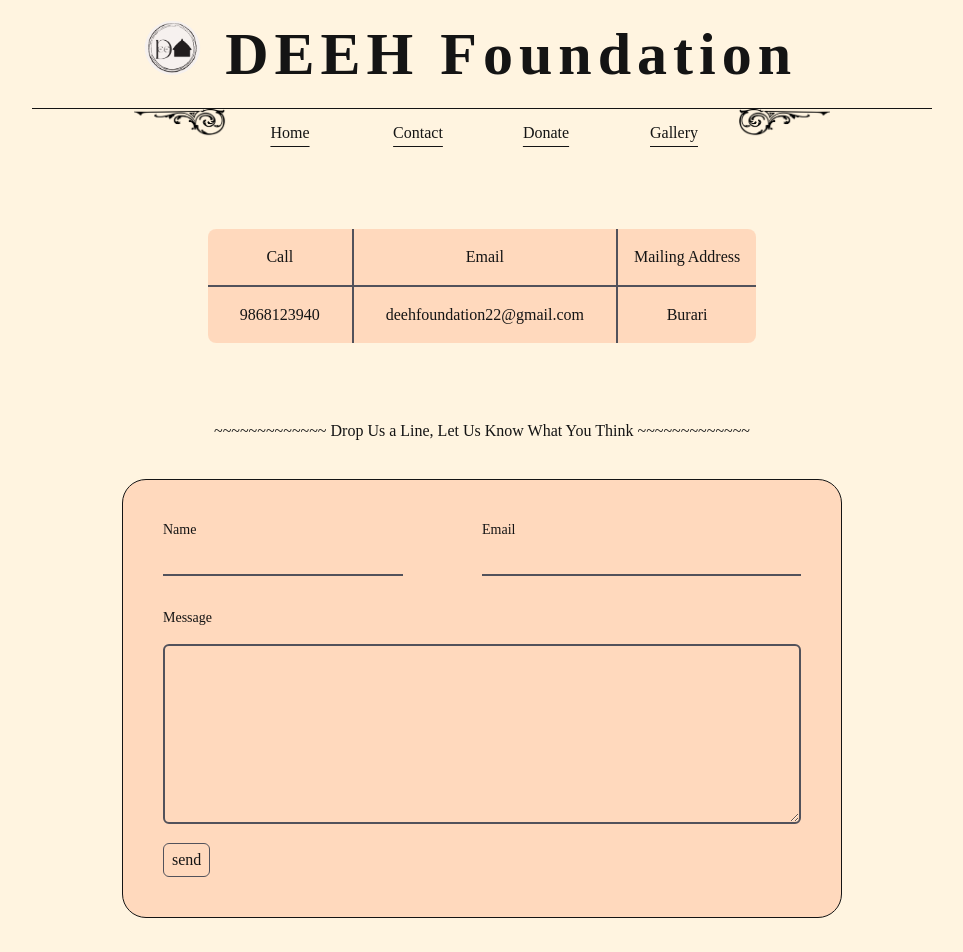
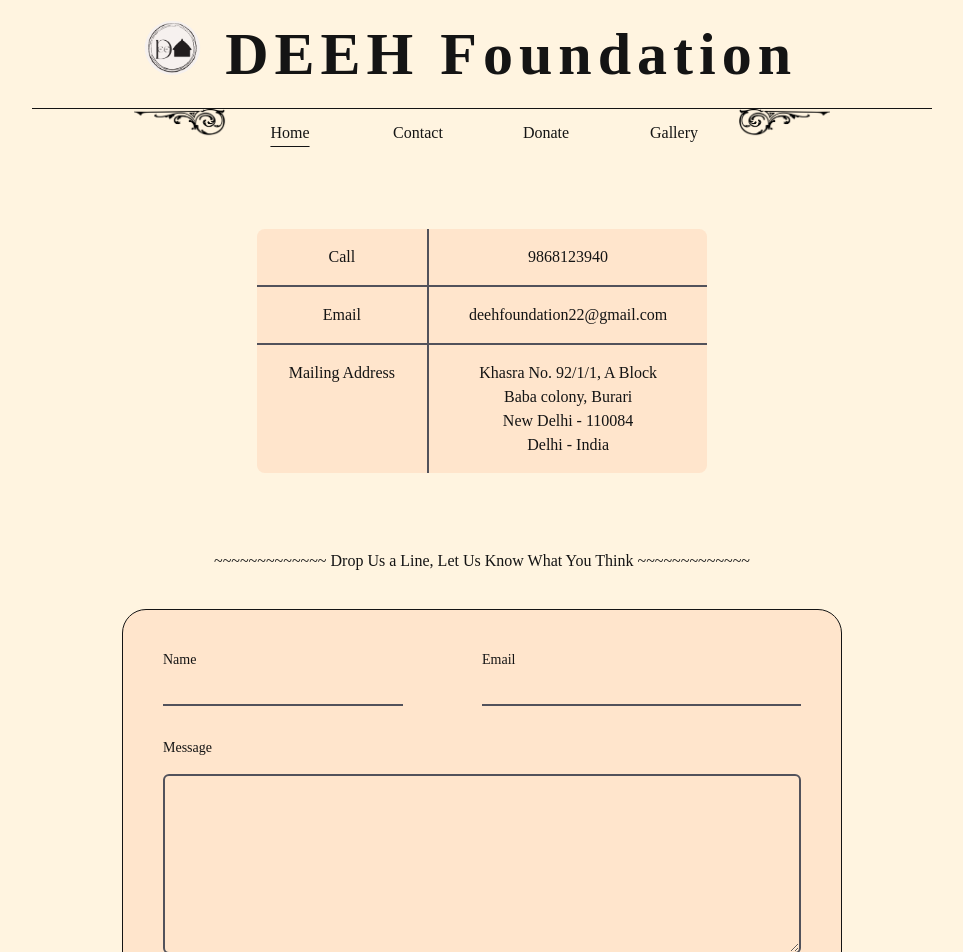
Before and after one commit to surbhitt/deeh, a React (Vite) app: page /contact in a window 1280 px wide. Shown: the top 952 px of the page, without its empty margins (158-1121 px from the left). Built offline with nearby package versions, Linux system fonts and the light colour scheme; a web font is replaced by a local one.

Commit message:
changed contact page

```diff
--- a/src/App.jsx
+++ b/src/App.jsx
@@ -5,13 +5,45 @@ import Gallery from './components/gallery'
 import Donate from './components/donate'
 import Contact from './components/contact'
 import Navbar from './components/stickyNav'
+import { useState } from 'react'
+import { NavButton } from './components/context/navButton'
 
 export default function App() {
+  const [homeButt, setHomeButtonActive] = useState(true)
+  const [contactButt, setContactButtonActive] = useState(false)
+  const [donateButt, setDonateButtonActive] = useState(false)
+  const [galleryButt, setGalleryButtonActive] = useState(false)
+
+  const setButtonStatus = (button) => {
+    let buttonSetters = [
+      { name: 'Home', setter: setHomeButtonActive },
+      { name: 'Contact', setter: setContactButtonActive },
+      { name: 'Donate', setter: setDonateButtonActive },
+      { name: 'Gallery', setter: setGalleryButtonActive },
+    ]
+
+    for (const buttonSetter of buttonSetters) {
+      if (button === buttonSetter.name) {
+        buttonSetter.setter(true)
+      } else buttonSetter.setter(false)
+    }
+  }
+
   return (
     <>
       <Router>
-        <Header />
-        <Navbar />
+        <NavButton.Provider
+          value={{
+            homeButt,
+            contactButt,
+            donateButt,
+            galleryButt,
+            setButtonStatus,
+          }}
+        >
+          <Header />
+          <Navbar />
+        </NavButton.Provider>
         <Routes>
           <Route path="/" element={<Home />} />
           <Route path="/contact" element={<Contact />} />
@@ -19,8 +51,8 @@ export default function App() {
           <Route path="/gallery" element={<Gallery />} />
         </Routes>
       </Router>
-      <hr className="border-primary border-solid xs:w-[370px] md:w-[900px] mx-auto" />
-      <footer className="hinditext text-xs text-center mt-2 mb-5">
+      <hr className="border-primary border-solid xs:w-[370px] md:w-[900px] mx-auto my-4" />
+      <footer className="hinditext text-xs text-center mb-5">
         मूल का मुल्य
       </footer>
     </>
--- a/src/components/contact.jsx
+++ b/src/components/contact.jsx
@@ -3,29 +3,32 @@ import React from 'react'
 export default function Contact() {
   return (
     <div className="xs:w-[370px] md:w-[800px] mx-auto mt-10 xs:mb-10 md:mb-0 xs:p-2 md:p-10">
-      <table className="mx-auto rounded-lg bg-tertiary-dark bg-opacity-50">
-        <thead className="p-4 border-b-2 border-zinc-600 border-solid">
-          <td className="xs:p-1 md:p-4 text-xs md:text-base text-center">
+      <table className="mx-auto rounded-lg bg-tertiary-dark bg-opacity-30">
+        <tr className="">
+          <td className="xs:px-2 md:px-8 py-4 text-xs md:text-base text-center border-r-2 border-zinc-600 border-solid">
             Call
           </td>
-          <td className="xs:p-1 md:p-4 text-xs md:text-base text-center border-x-2 border-zinc-600 border-solid">
+          <td className="text-xs md:text-base text-center ">9868123940</td>
+        </tr>
+        <tr className="border-y-2 border-zinc-600 border-solid xs:px-2 md:px-8 py-10">
+          <td className="xs:px-2 md:px-8 text-center py-4  text-xs md:text-base border-r-2 border-zinc-600 border-solid">
             Email
           </td>
-          <td className="xs:p-1 md:p-4 text-xs md:text-base pt-4 text-center">
+          <td className="px-10 text-center text-xs md:text-base ">
+            deehfoundation22@gmail.com
+          </td>
+        </tr>
+        <tr className="xs:px-2 md:px-8 py-4">
+          <td className="xs:px-2 md:px-8 py-4 text-xs md:text-base pt-4 text-center border-r-2 border-zinc-600 border-solid">
             Mailing Address
           </td>
-        </thead>
-        <tbody>
-          <td className="xs:px-2 md:px-8 py-4 text-center text-xs md:text-base">
-            9868123940
+          <td className="py-4 text-center text-xs md:text-base">
+            Khasra No. 92/1/1, A Block <br />
+            Baba colony, Burari <br />
+            New Delhi - 110084 <br />
+            Delhi - India
           </td>
-          <td className="xs:px-2 md:px-8 py-4 text-center text-xs md:text-base border-x-2 border-zinc-600 border-solid">
-            deehfoundation22@gmail.com
-          </td>
-          <td className="xs:px-2 md:px-2 py-4 text-center text-xs md:text-base">
-            Burari
-          </td>
-        </tbody>
+        </tr>
       </table>
 
       <div className="flex flex-col">
@@ -36,7 +39,7 @@ export default function Contact() {
         </p>
         <form
           method="get"
-          className="border border-solid p-10 rounded-3xl bg-tertiary-dark bg-opacity-50"
+          className="border border-solid p-10 rounded-3xl bg-tertiary-dark bg-opacity-30"
         >
           <div className="flex mb-8">
             <div className="flex flex-col w-1/2">
--- /dev/null
+++ b/src/components/context/navButton.jsx
@@ -0,0 +1,3 @@
+import { createContext } from 'react'
+
+export const NavButton = createContext({})
--- a/src/components/header.jsx
+++ b/src/components/header.jsx
@@ -1,5 +1,6 @@
-import React from 'react'
+import React, { useContext, usecontext } from 'react'
 import { Link } from 'react-router-dom'
+import { NavButton } from './context/navButton'
 
 export default function Header() {
   return (
@@ -20,11 +21,14 @@ export default function Header() {
 }
 
 function Navbar() {
+  const { homeButt, contactButt, donateButt, galleryButt, setButtonStatus } =
+    useContext(NavButton)
+
   let navlinks = [
-    { label: 'Home', route: '/' },
-    { label: 'Contact', route: '/contact' },
-    { label: 'Donate', route: '/donate' },
-    { label: 'Gallery', route: '/gallery' },
+    { label: 'Home', route: '/', state: homeButt },
+    { label: 'Contact', route: '/contact', state: contactButt },
+    { label: 'Donate', route: '/donate', state: donateButt },
+    { label: 'Gallery', route: '/gallery', state: galleryButt },
   ]
   return (
     <nav className="flex w-full justify-center">
@@ -35,15 +39,22 @@ function Navbar() {
         className="xs:hidden md:block h-7 scale-x-[-1]"
       />
       <ul className="flex mt-2 items-center justify-center w-fit">
-        {navlinks.map((item, i) => (
+        {navlinks.map((button, i) => (
           <li className="xs:w-20 md:w-32 text-center ">
-            <Link to={item.route} className="formatflex justify-center">
+            <Link to={button.route} className="formatflex justify-center">
               <button
                 key={i}
-                className="p-2 md:w-20 hover:bg-tertiary-dark rounded-md"
+                onClick={() => setButtonStatus(button.label)}
+                className={`p-2 md:w-20 rounded-md ${
+                  button.state ? 'cursor-default' : 'hover:bg-tertiary-dark'
+                }`}
               >
-                <h3 className="underline underline-offset-8 text-md">
-                  {item.label}
+                <h3
+                  className={`rounded-md ${
+                    button.state ? 'underline underline-offset-8' : ''
+                  }`}
+                >
+                  {button.label}
                 </h3>
               </button>
             </Link>
--- a/src/components/home.jsx
+++ b/src/components/home.jsx
@@ -4,7 +4,7 @@ export default function Home() {
   return (
     <div>
       <Carousel />
-      <section className="flex items-center justify-center xs:w-[370px] md:w-[800px] lg:w-[1200px] mx-auto py-10">
+      <section className="flex items-center justify-center xs:w-[370px] md:w-[800px] lg:w-[1200px] mx-auto">
         <img
           src="/homeFlorallt.png"
           className="opacity-70 h-96 xs:hidden sm:hidden md:hidden lg:inline"
@@ -14,10 +14,14 @@ export default function Home() {
           className="absolute opacity-30 h-96 lg:hidden"
         />
         {/*style={{ clipPath: 'inset(0 50% 0 0)' }} */}
-        <div className="w-full lg:w-[800px] mx-3">
-          <h1 className="xs:text-xl md:text-2xl underline underline-offset-4">
-            Our vision and mission
-          </h1>
+        <div className="w-full lg:w-[800px] px-3 bg-white bg-opacity-70 py-10 rounded-xl shadow-xl">
+          <div className="flex items-center justify-center">
+            ✦
+            <h1 className="xs:text-xl md:text-2xl text-center">
+              Our vision and mission
+            </h1>
+            ✦
+          </div>
           <p className="mt-5 xs:text-md md:text-lg text-justify leading-5">
             At Deeh we aim to develop an understanding of our origin. Deeh
             Foundation is committed to the study and promotion of the rich
--- a/src/components/stickyNav.jsx
+++ b/src/components/stickyNav.jsx
@@ -1,13 +1,15 @@
-import React, { useState, useEffect } from 'react'
+import React, { useState, useEffect, useContext } from 'react'
 import { Link } from 'react-router-dom'
 import { BiHomeAlt2 } from 'react-icons/bi'
 import { IoCallOutline } from 'react-icons/io5'
 import { AiOutlineHeart } from 'react-icons/ai'
 import { MdOutlineInsertPhoto } from 'react-icons/md'
+import { NavButton } from './context/navButton'
 
 export default function Navbar() {
   const [stickyClass, setStickyClass] = useState('hidden')
-
+  const { homeButt, contactButt, donateButt, galleryButt, setButtonStatus } =
+    useContext(NavButton)
   let windowHeight = window.scrollY
   let activeButton = ''
   let inactiveButton = ''
@@ -33,44 +35,48 @@ export default function Navbar() {
     {
       label: 'Home',
       route: '/',
+      state: homeButt,
       icon: (
         <BiHomeAlt2
           xs:size={10}
           md:size={20}
-          className="xs:mt-[0.4rem] md:mt-[0.6rem]"
+          className="xs:mt-[0.4rem] md:mt-[0.6rem] lg:mt-[0.7rem]"
         />
       ),
     },
     {
       label: 'Contact',
       route: '/contact',
+      state: contactButt,
       icon: (
         <IoCallOutline
           xs:size={10}
           md:size={20}
-          className="xs:mt-[0.4rem] md:mt-[0.6rem]"
+          className="xs:mt-[0.4rem] md:mt-[0.6rem] lg:mt-[0.7rem]"
         />
       ),
     },
     {
       label: 'Donate',
       route: '/donate',
+      state: donateButt,
       icon: (
         <AiOutlineHeart
           xs:size={10}
           md:size={20}
-          className="xs:mt-[0.4rem] md:mt-[0.6rem]"
+          className="xs:mt-[0.4rem] md:mt-[0.6rem] lg:mt-[0.7rem]"
         />
       ),
     },
     {
       label: 'Gallery',
       route: '/gallery',
+      state: galleryButt,
       icon: (
         <MdOutlineInsertPhoto
           xs:size={10}
           md:size={20}
-          className="xs:mt-[0.4rem] md:mt-[0.6rem]"
+          className="xs:mt-[0.4rem] md:mt-[0.6rem] lg:mt-[0.7rem]"
         />
       ),
     },
@@ -83,7 +89,14 @@ export default function Navbar() {
       {pages.map((link, i) => (
         <div className="flex items-center">
           <Link to={link.route}>
-            <button className="flex justify-center xs:w-20 md:w-32 xs:h-7 md:h-10 xs:text-sm md:text-base border border-primary bg-tertiary-light hover:bg-tertiary-dark rounded-xl">
+            <button
+              onClick={() => setButtonStatus(link.label)}
+              className={`flex justify-center xs:w-20 md:w-32 xs:h-7 md:h-10 xs:text-sm md:text-base ${
+                link.state
+                  ? 'bg-tertiary-dark cursor-default pointer-events-none'
+                  : 'border border-primary bg-tertiary-light'
+              } hover:bg-tertiary-dark rounded-xl`}
+            >
               {link.icon}
               <div className="xs:mt-[0.3rem] md:mt-[0.55rem] ml-2">
                 {link.label}
```
